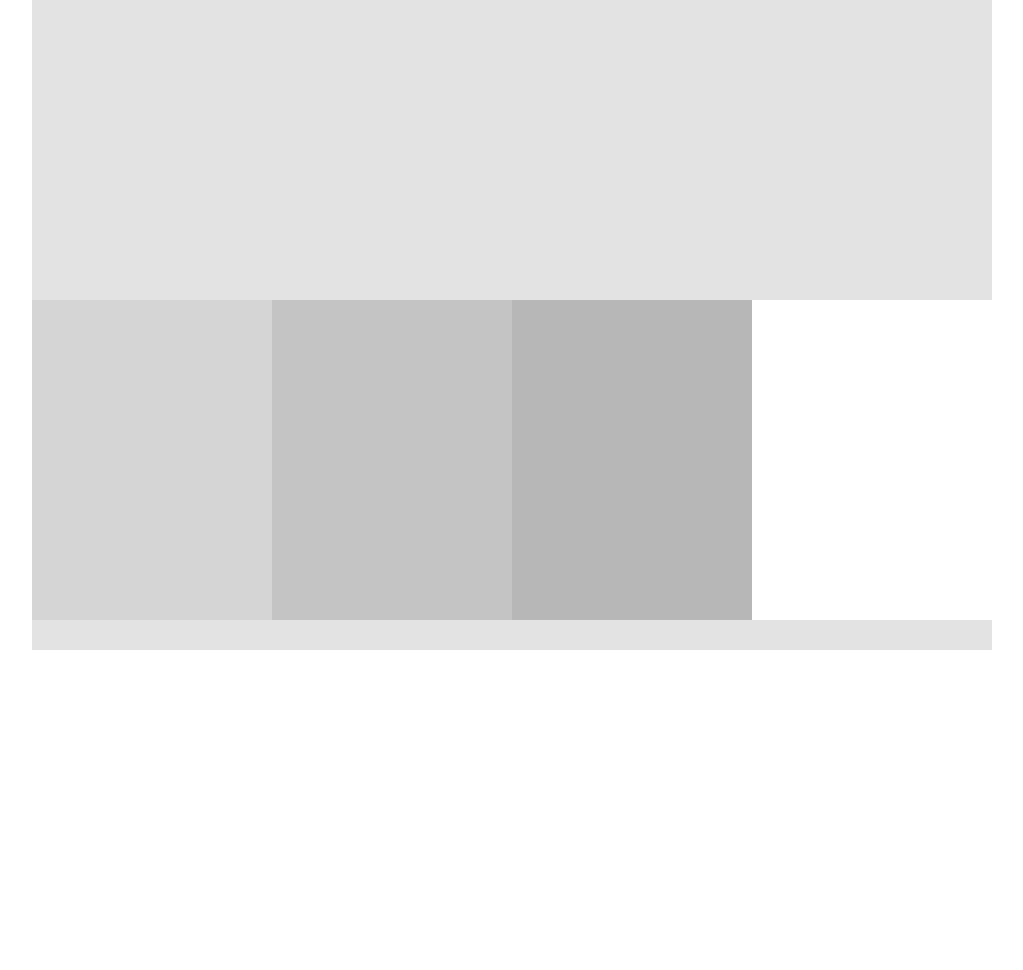
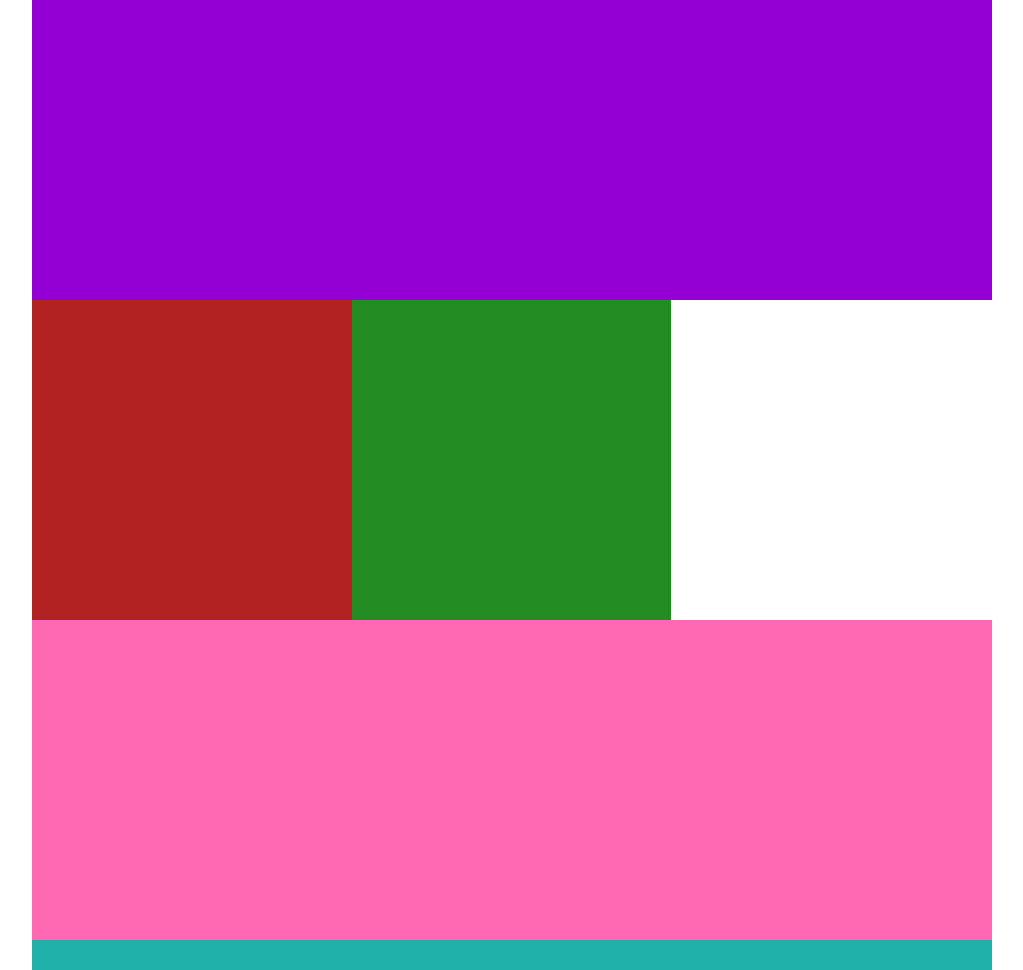
Before and after one commit to smatile/my-class-project, a plain HTML site: page index.html in a window 1280 px wide. Shown: the whole page, without its empty margins (128-1151 px from the left). Before the commit the page ends 800 px from the top, so only its background shows below. Drawn offline with Linux system fonts and the light colour scheme; files that its build step writes are made by us from their sources.

Commit message:
Add files via upload

```diff
--- a/index.html
+++ b/index.html
@@ -4,8 +4,7 @@
     <meta charset="UTF-8">
     <meta name="viewport" content="width=device-width, initial-scale=1">
     <title>Skillcrush Testing</title>
-<link rel="stylesheet" type="text/css" href="css/style.css" />
-
+    <link rel="stylesheet" type="text/css" href="css/main.css" />
   </head>
 
   <body>
@@ -13,9 +12,9 @@
       <header>
 
       </header>
-    <div class="col-3 grey-1"></div>
-    <div class="col-3 grey-2"></div>
-    <div class="col-3 grey-3"></div>
+      <div id="column-1" class="col-3"></div>
+      <div id="column-2" class="col-3"></div>
+      <div id="column-3" class="col-3"></div>
 
 
       <div class="clear"></div>
--- /dev/null
+++ b/main.css
@@ -0,0 +1,114 @@
+@charset "UTF-8";
+/* CSS Document */
+
+html, body {
+  margin: 0px;
+}
+
+.clear {
+  clear: both;
+}
+
+#wrapper {
+  width: 100%;
+  max-width: 960px;
+  margin: auto;
+}
+
+
+/*---------- HEADER ----------*/
+
+header {
+  height: 300px;
+  width: 100%;
+  background: #e3e3e3;
+}
+
+
+/*---------- CONTENT AREA ----------*/
+
+.col-3 {
+  width: 100%;
+  height: 320px;
+  float: left;
+}
+
+#column-1 {
+  background: #d5d5d5;
+}
+
+#column-2 {
+  background: #ff1a1a;
+}
+
+#column-3 {
+  background: #33ff33;
+}
+
+
+/*---------- FOOTER ----------*/
+
+footer {
+  width: 100%;
+  height: 30px;
+  background: #e3e3e3;
+}
+
+
+/*---------- TABLET ----------*/
+/* Change the background colors below */
+
+@media (min-width: 768px) {
+  header {
+    background-color:#D2691E ;
+  }
+
+  #column-1 {
+    background-color: #7FFF00 ;
+      }
+
+  #column-2 {
+    background-color:#00008B ;
+    }
+
+  #column-3 {
+    background-color:#8B008B ;
+    width: 100%;
+  }
+.col-3{
+  width: 50%;
+}
+  footer {
+    background-color:#8B0000 ;
+  }
+
+}
+
+
+/*---------- Desktops ----------*/
+@media (min-width: 1200px) {
+  header {
+    background-color:#9400D3 ;
+  }
+
+  #column-1 {
+    background-color:#B22222 ;
+
+  }
+
+  #column-2 {
+    background-color:#228B22 ;
+  }
+
+  #column-3 {
+    background-color:#FF69B4 ;
+  }
+
+  footer {
+    background-color:#20B2AA ;
+  }
+.col-3{
+  width: 33.3%;
+}
+
+}
```
Lines whose indentation alone changed are shown as unchanged.
